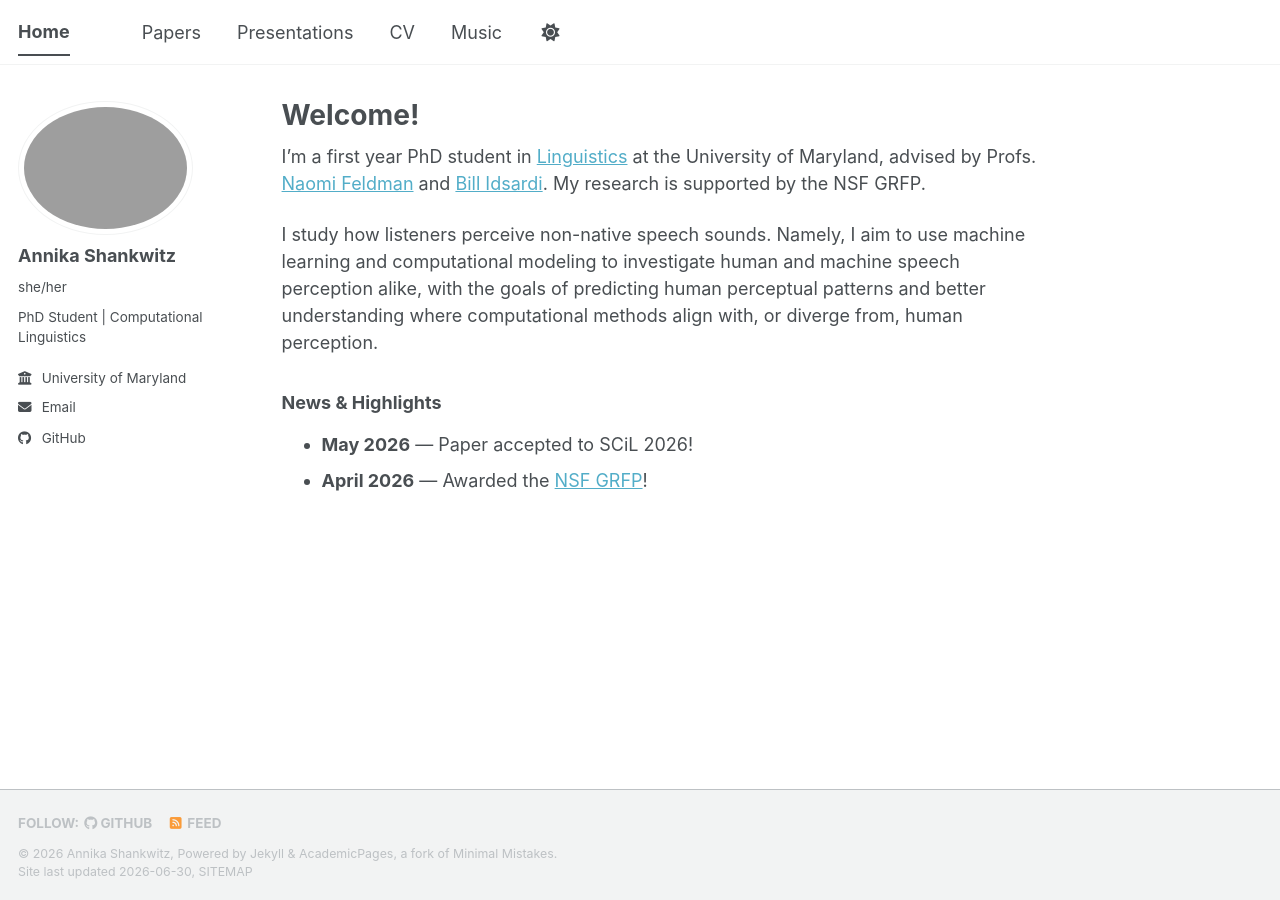
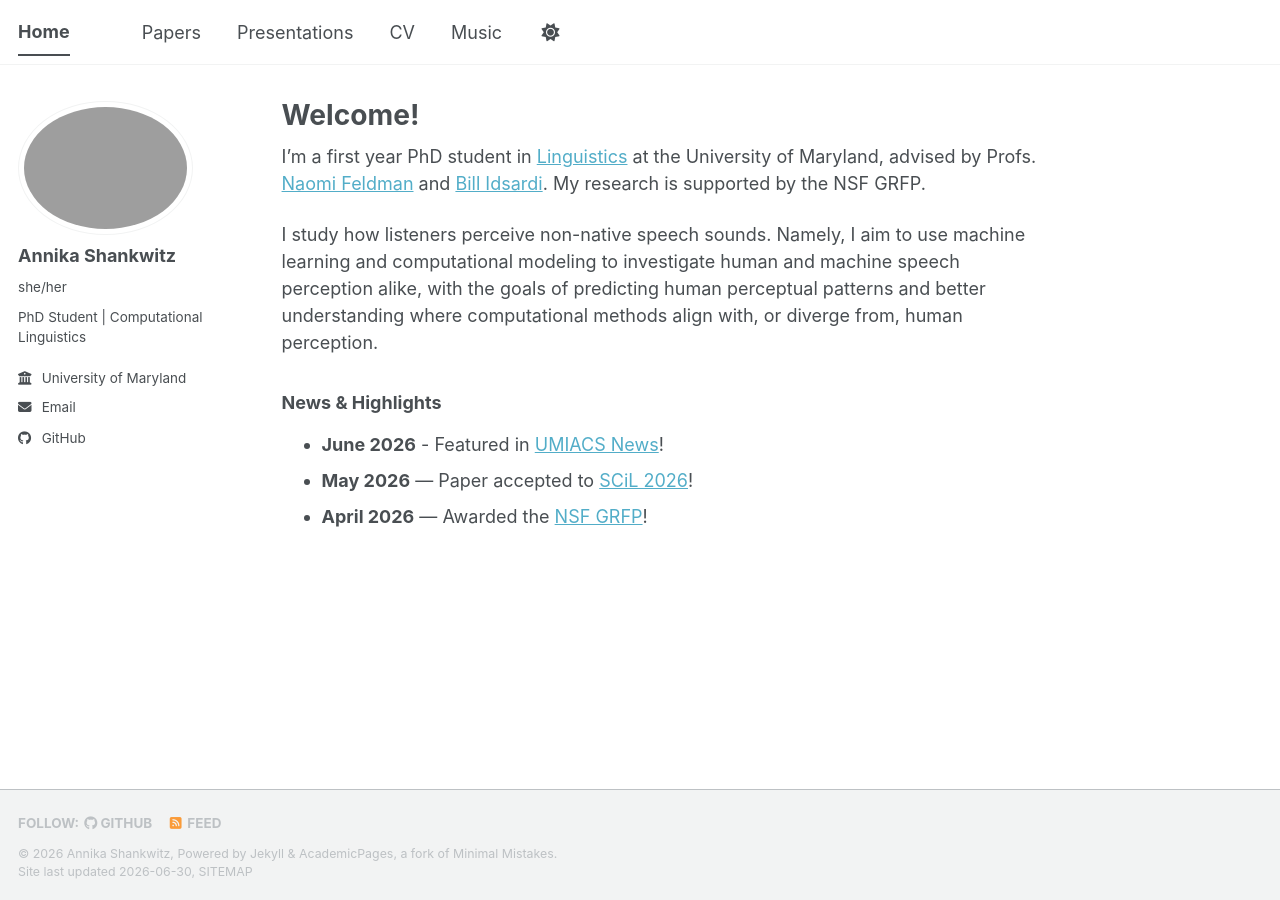
Before and after one commit to its-Annika/its-Annika.github.io, a Jekyll site: the page built from _pages/about.md, in a window 1280 px wide. Built offline with Jekyll 4.4.1, drawn with Linux system fonts in a browser that asks for light colours; a script bundle is joined from its source files by our own code; library files that are not in the unit come from our copies.

Commit message:
Update about.md

```diff
--- a/_pages/about.md
+++ b/_pages/about.md
@@ -13,5 +13,6 @@ I study how listeners perceive non-native speech sounds. Namely, I aim to use ma
 
 
 ### News & Highlights
-- **May 2026** — Paper accepted to SCiL 2026!
+- **June 2026** - Featured in [UMIACS News](https://www.umiacs.umd.edu/news-events/news/teaching-ai-listen-umd-researcher-models-how-people-learn-new-languages)!
+- **May 2026** — Paper accepted to [SCiL 2026](https://openpublishing.library.umass.edu/scil/article/id/4005/)!
 - **April 2026** — Awarded the [NSF GRFP](https://linguistics.umd.edu/news/annika-wins-nsf-support)!
```
